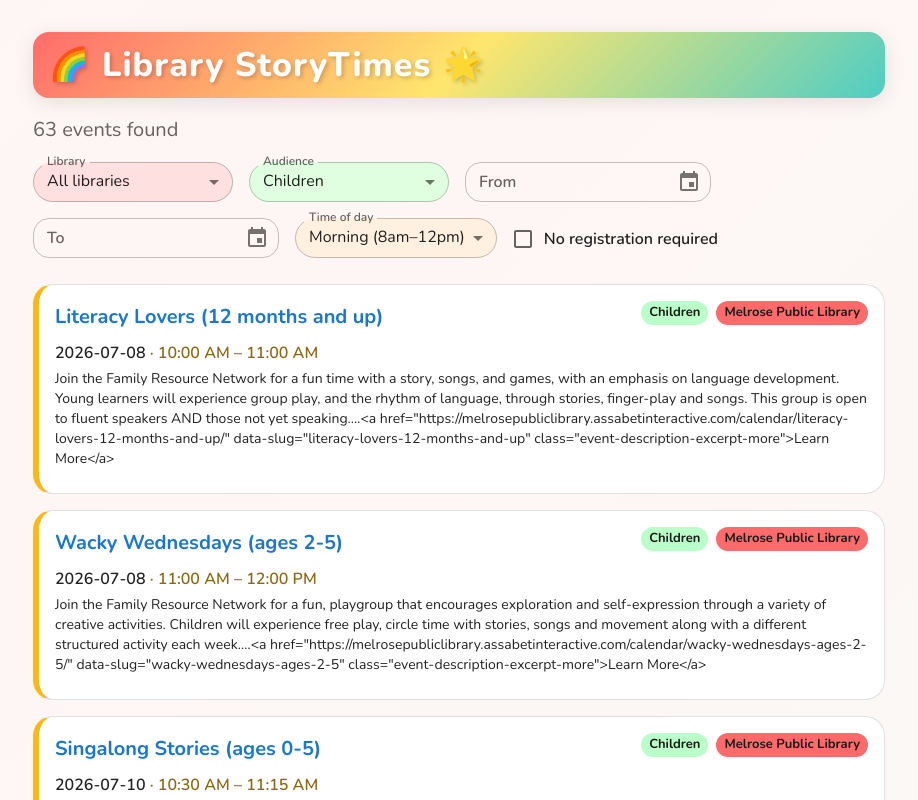
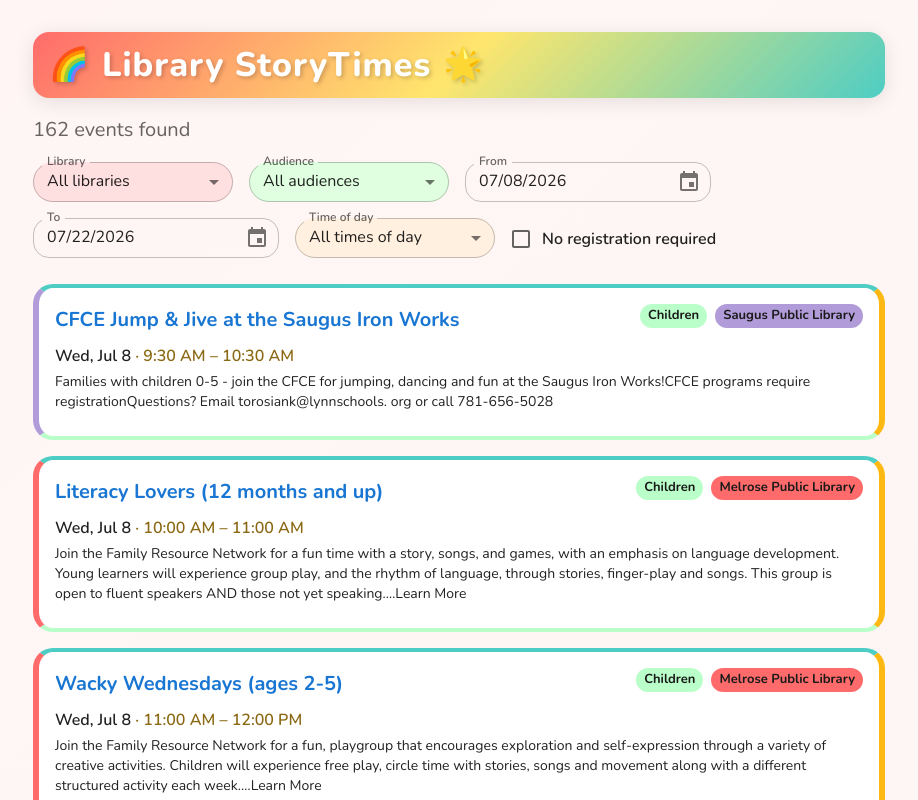
Before and after one commit to deniseileen/library-events, a React (Vite) app: page / in a window 1280 px wide. Shown: the top 800 px of the page, without its empty margins (181-1099 px from the left). Built offline with nearby package versions, Linux system fonts and the light colour scheme.

Commit message:
add colors and fix filters

```diff
--- a/src/colors.ts
+++ b/src/colors.ts
@@ -37,3 +37,13 @@ export const TIME_TEXT_COLORS: Record<string, string> = {
 }
 
 export const CHIP_TEXT_COLOR = '#1A1A1A'
+
+export const DAY_COLORS: Record<string, string> = {
+  'Mon': '#FF6B6B',
+  'Tue': '#FDB813',
+  'Wed': '#4ECDC4',
+  'Thu': '#7B68EE',
+  'Fri': '#FF8C94',
+  'Sat': '#BAFFC9',
+  'Sun': '#BAB4FF',
+}
--- a/src/components/EventCard.tsx
+++ b/src/components/EventCard.tsx
@@ -7,11 +7,22 @@ import {
   Link,
   Stack,
 } from '@mui/material'
+import dayjs from 'dayjs'
 import type { Event } from '../types/events'
-import { LIBRARY_COLORS, AUDIENCE_COLORS, TIME_BORDER_COLORS, TIME_TEXT_COLORS, CHIP_TEXT_COLOR, getTimeGroup } from '../colors'
+import { LIBRARY_COLORS, AUDIENCE_COLORS, TIME_BORDER_COLORS, TIME_TEXT_COLORS, CHIP_TEXT_COLOR, getTimeGroup, DAY_COLORS } from '../colors'
 
 interface EventCardProps {
   event: Event
+}
+
+function decodeHtml(html: string) {
+  const txt = document.createElement('textarea')
+  txt.innerHTML = html
+  return txt.value.replace(/<[^>]*>/g, '')
+}
+
+function formatDate(date: string) {
+  return dayjs(date).format('ddd, MMM D')
 }
 
 function formatTime(time?: string) {
@@ -29,13 +40,17 @@ export default function EventCard({ event }: EventCardProps) {
   const timeGroup = getTimeGroup(event.startTime)
   const borderColor = timeGroup ? TIME_BORDER_COLORS[timeGroup] : undefined
   const timeColor = timeGroup ? TIME_TEXT_COLORS[timeGroup] : undefined
+  const dayColor = DAY_COLORS[dayjs(event.date).format('ddd')]
 
   return (
     <Card
       variant="outlined"
       sx={{
         mb: 2,
-        borderLeft: borderColor ? `6px solid ${borderColor}` : undefined,
+        borderLeft: `6px solid ${libColor}`,
+        borderTop: dayColor ? `4px solid ${dayColor}` : undefined,
+        borderRight: borderColor ? `6px solid ${borderColor}` : undefined,
+        borderBottom: audColor ? `4px solid ${audColor}` : undefined,
         transition: 'transform 0.15s, box-shadow 0.15s',
         '&:hover': {
           transform: 'translateY(-2px)',
@@ -48,10 +63,10 @@ export default function EventCard({ event }: EventCardProps) {
           <Typography variant="h6" component="div">
             {event.url ? (
               <Link href={event.url} target="_blank" rel="noopener noreferrer" underline="hover">
-                {event.title}
+                {decodeHtml(event.title)}
               </Link>
             ) : (
-              event.title
+              decodeHtml(event.title)
             )}
           </Typography>
           <Stack direction="row" spacing={1} sx={{ flexShrink: 0 }}>
@@ -80,7 +95,7 @@ export default function EventCard({ event }: EventCardProps) {
           </Stack>
         </Box>
         <Typography color="text.secondary" sx={{ mt: 1, mb: 0.5, fontWeight: 600 }}>
-          {event.date}
+          {formatDate(event.date)}
           {event.startTime && (
             <Box component="span" sx={{ color: timeColor || 'text.secondary' }}>
               {' · '}{formatTime(event.startTime)}
@@ -107,7 +122,7 @@ export default function EventCard({ event }: EventCardProps) {
           )}
         </Typography>
         <Typography variant="body2" color="text.secondary">
-          {event.description}
+          {decodeHtml(event.description)}
         </Typography>
       </CardContent>
     </Card>
--- a/src/components/EventList.tsx
+++ b/src/components/EventList.tsx
@@ -1,33 +1,37 @@
 import { useState, useMemo } from 'react'
 import { Container, Typography, Box } from '@mui/material'
+import dayjs from 'dayjs'
 import type { Event } from '../types/events'
 import eventData from '../data/events.json'
 import EventFilters from './EventFilters'
-import { getTimeGroup } from '../colors'
+import { getTimeGroup, TIME_GROUPS } from '../colors'
 import EventCard from './EventCard'
 import type { Dayjs } from 'dayjs'
 
 const events = eventData as Event[]
 
+const today = dayjs()
+const defaultFrom = today
+const defaultTo = today.add(2, 'week')
+
 const allLibraries = [...new Set(events.map((e) => e.library))].sort()
+const allAudiences = [...new Set(events.map((e) => e.audience).filter(Boolean))].sort() as string[]
 
 export default function EventList() {
   const [selectedLibraries, setSelectedLibraries] = useState<string[]>(allLibraries)
-  const [selectedAudiences, setSelectedAudiences] = useState<string[]>(['Children'])
-  const [dateRange, setDateRange] = useState<[Dayjs | null, Dayjs | null]>([null, null])
-  const [timeGroups, setTimeGroups] = useState<string[]>(['Morning (8am–12pm)'])
+  const [selectedAudiences, setSelectedAudiences] = useState<string[]>(allAudiences)
+  const [dateRange, setDateRange] = useState<[Dayjs | null, Dayjs | null]>([defaultFrom, defaultTo])
+  const [timeGroups, setTimeGroups] = useState<string[]>([...TIME_GROUPS])
   const [noRegistrationOnly, setNoRegistrationOnly] = useState(false)
 
   const libraries = useMemo(() => allLibraries, [])
 
-  const audiences = useMemo(
-    () => [...new Set(events.map((e) => e.audience).filter(Boolean))].sort() as string[],
-    []
-  )
+  const audiences = useMemo(() => allAudiences, [])
 
   const filtered = useMemo(
     () =>
-      events.filter((e) => {
+      events
+        .filter((e) => {
           if (selectedLibraries.length > 0 && !selectedLibraries.includes(e.library)) return false
           if (selectedAudiences.length > 0 && !e.audience) return false
           if (selectedAudiences.length > 0 && !selectedAudiences.includes(e.audience!)) return false
@@ -41,6 +45,12 @@ export default function EventList() {
           }
           if (noRegistrationOnly && e.registrationRequired) return false
           return true
+        })
+        .sort((a, b) => {
+          if (a.date !== b.date) return a.date.localeCompare(b.date)
+          if (a.startTime && b.startTime && a.startTime !== b.startTime) return a.startTime.localeCompare(b.startTime)
+          if (a.audience && b.audience && a.audience !== b.audience) return a.audience.localeCompare(b.audience)
+          return a.library.localeCompare(b.library)
         }),
     [selectedLibraries, selectedAudiences, dateRange, timeGroups, noRegistrationOnly]
   )
```
Lines whose indentation alone changed are shown as unchanged.
